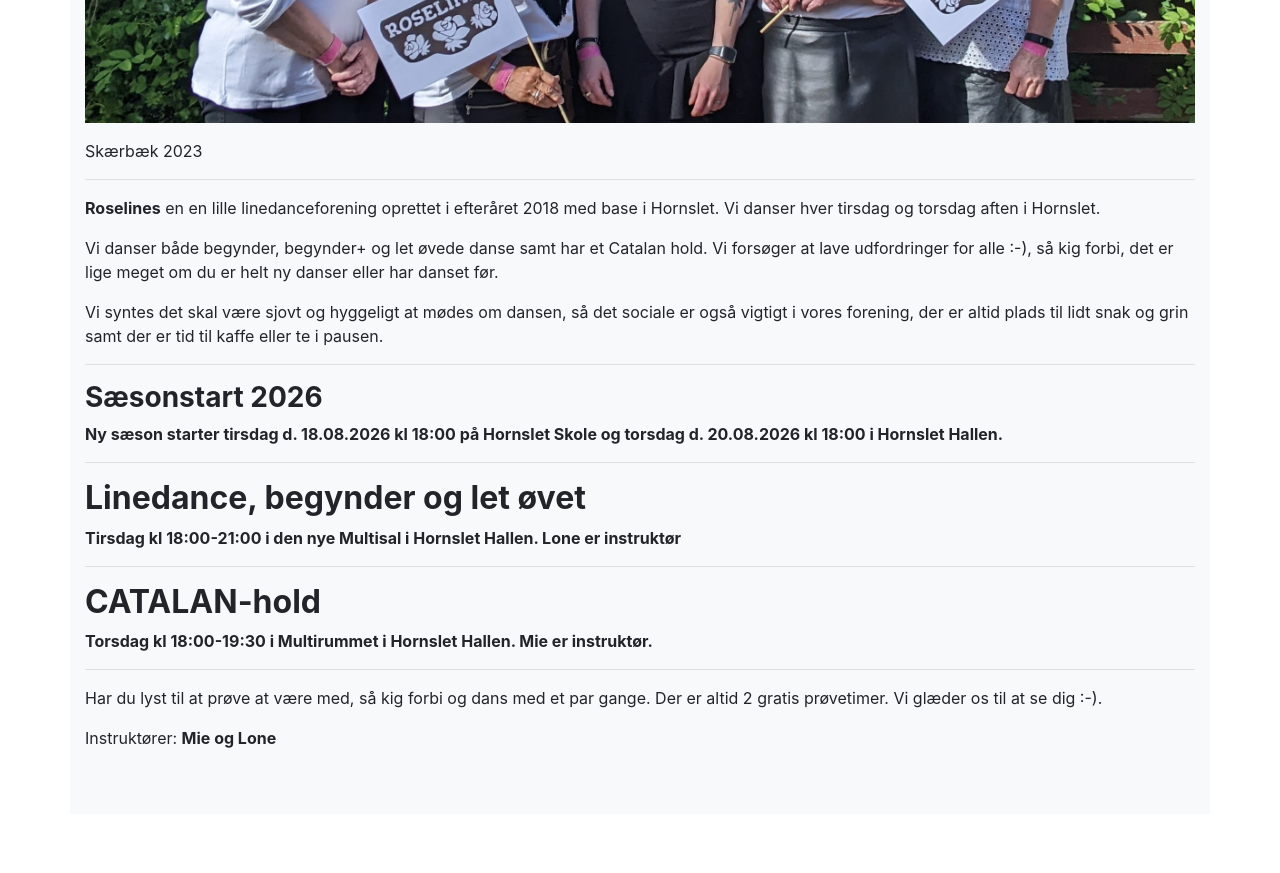
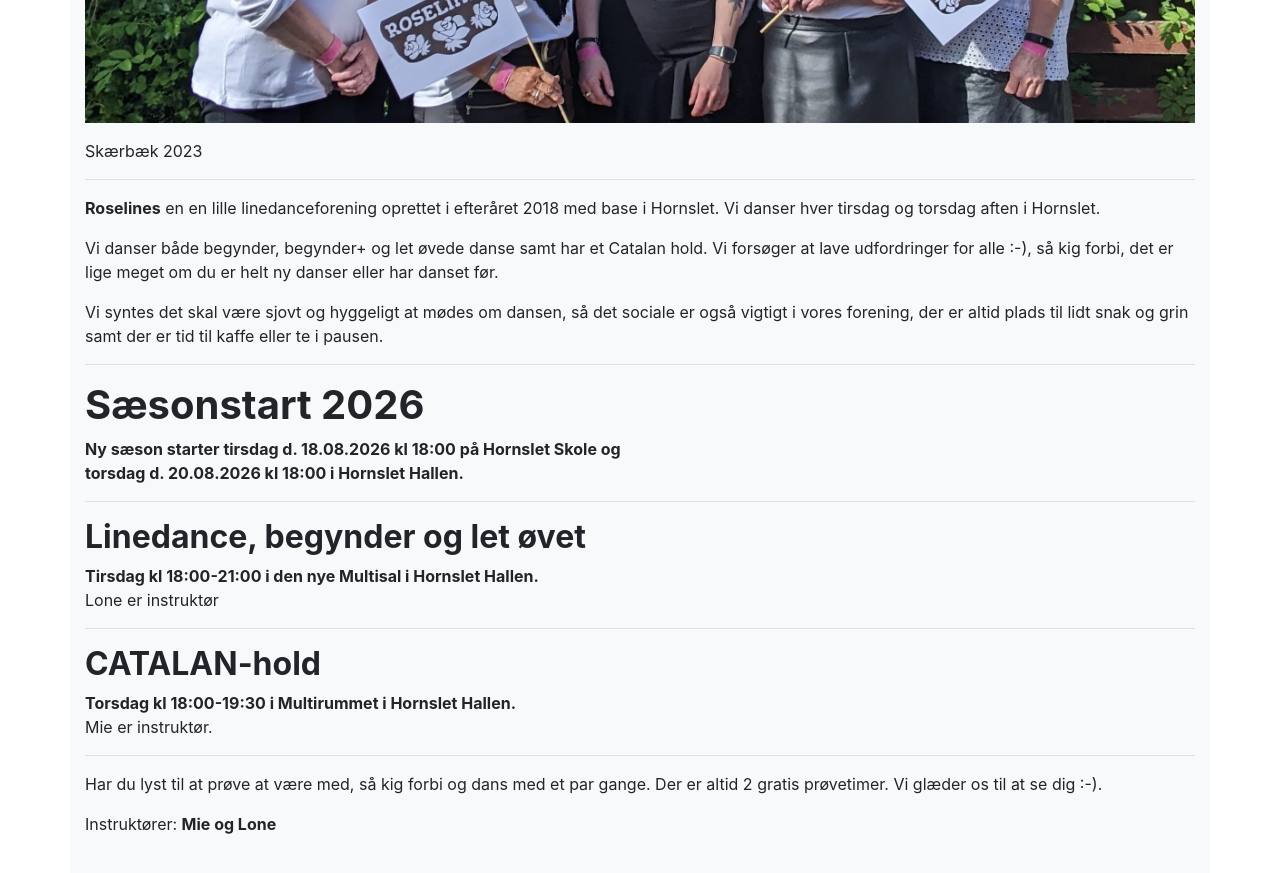
Before and after one commit to lonemathiasen/lonemathiasen.github.io, a Jekyll site: the page built from index.md, in a window 1280 px wide and 900 px high, scrolled down 747 px. Shown: the top 873 px of the window. Built offline with Jekyll 4.4.1, drawn with Linux system fonts in a browser that asks for light colours; before the commit the page ends 1561 px from its top, so only the background shows below that.

```diff
--- a/index.md
+++ b/index.md
@@ -23,7 +23,7 @@ Vi syntes det skal være sjovt og hyggeligt at mødes om dansen, så det sociale
 ---
 
 
-### **Sæsonstart 2026**
+# **Sæsonstart 2026**
 
 **Ny sæson starter tirsdag d. 18.08.2026 kl 18:00 på Hornslet Skole og
 torsdag d. 20.08.2026 kl 18:00 i Hornslet Hallen.**
@@ -33,16 +33,16 @@ torsdag d. 20.08.2026 kl 18:00 i Hornslet Hallen.**
 
 ## **Linedance, begynder og let øvet**
 
-**Tirsdag kl 18:00-21:00 i den nye Multisal i Hornslet Hallen.
-Lone er instruktør**
+**Tirsdag kl 18:00-21:00 i den nye Multisal i Hornslet Hallen.**
+Lone er instruktør
 
 
 ---
 
 ## **CATALAN-hold**
 
-**Torsdag kl 18:00-19:30 i Multirummet i Hornslet Hallen.
-Mie er instruktør.**
+**Torsdag kl 18:00-19:30 i Multirummet i Hornslet Hallen.**
+Mie er instruktør.
 
 
 
```
